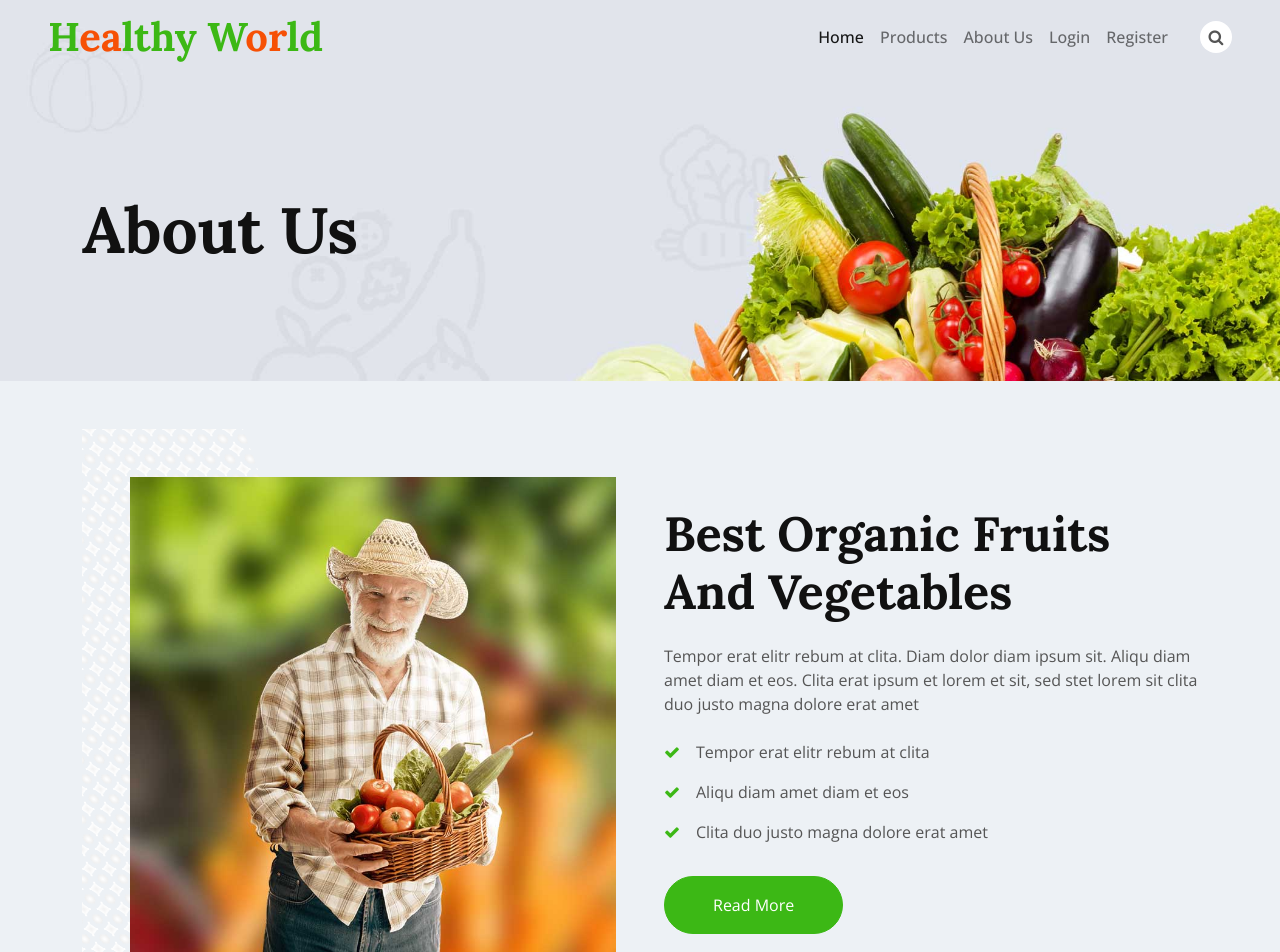
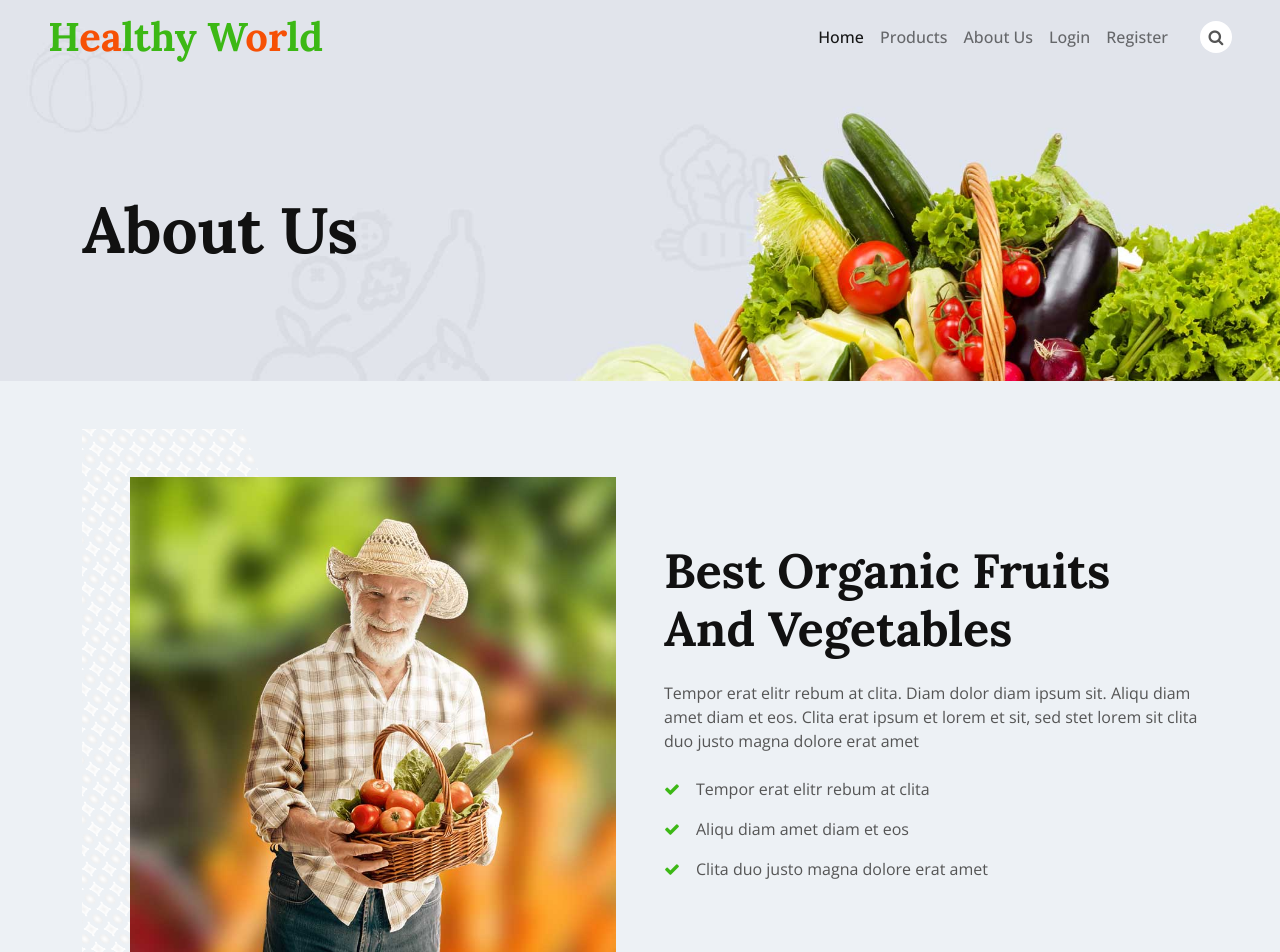
Before and after one commit to vvalev1/Healthy-World, a React (Vite) app in the folder client/: page /about in a window 1280 px wide. Shown: the top 952 px of the page. Built offline with nearby package versions, Linux system fonts and the light colour scheme.

Commit message:
edit about component

```diff
--- a/client/src/components/About.jsx
+++ b/client/src/components/About.jsx
@@ -20,7 +20,6 @@ export default function About() {
                             <p><i className="fa fa-check text-primary me-3"></i>Tempor erat elitr rebum at clita</p>
                             <p><i className="fa fa-check text-primary me-3"></i>Aliqu diam amet diam et eos</p>
                             <p><i className="fa fa-check text-primary me-3"></i>Clita duo justo magna dolore erat amet</p>
-                            <a className="btn btn-primary rounded-pill py-3 px-5 mt-3" href="">Read More</a>
                         </div>
                     </div>
                 </div>
```
